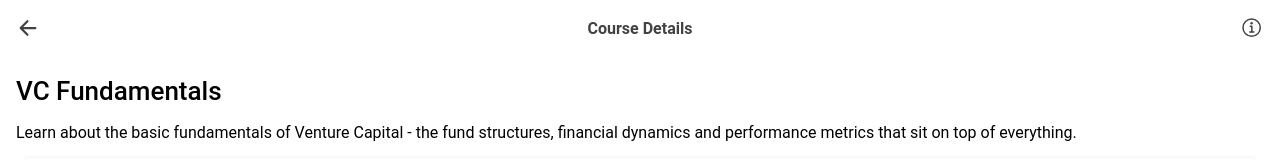
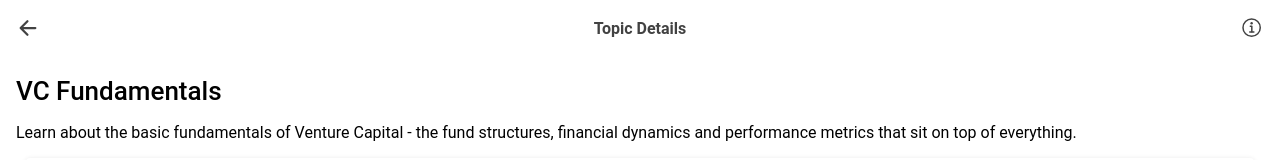
Before and after one commit to richardcrng/included-m, a React (Create React App) app: page / in a window 1280 px wide. Shown: the top 160 px of the page. Built offline with nearby package versions, Linux system fonts and the light colour scheme.

Commit message:
Rename Course sto Topics

```diff
--- a/src/App.tsx
+++ b/src/App.tsx
@@ -4,7 +4,7 @@ import {
 } from '@ionic/react';
 import { IonReactRouter } from '@ionic/react-router';
 
-import CourseDetails from './pages/Course/CourseDetails';
+import TopicDetails from './pages/Course/TopicDetails';
 
 /* Core CSS required for Ionic components to work properly */
 import '@ionic/react/css/core.css';
@@ -32,7 +32,7 @@ const App: React.FC = () => (
   <IonApp>
     <IonReactRouter>
       {/* <Lesson /> */}
-      <CourseDetails />
+      <TopicDetails />
     </IonReactRouter>
   </IonApp>
 );
--- a/src/pages/Course/CourseDetails.tsx
+++ b/src/pages/Course/TopicDetails.tsx
@@ -66,7 +66,7 @@ interface Props {
 
 const chapters: Chapter[] = vcFundamentals
 
-function CourseDetails() {
+function TopicDetails() {
   return (
     <>
       <IonToolbar>
@@ -88,7 +88,7 @@ function CourseDetails() {
         </Buttons>
         <Title>
           <Message>
-            Course Details
+            Topic Details
           </Message>
         </Title>
       </IonToolbar>
@@ -139,4 +139,4 @@ function CourseDetails() {
   )
 }
 
-export default CourseDetails
+export default TopicDetails
```
